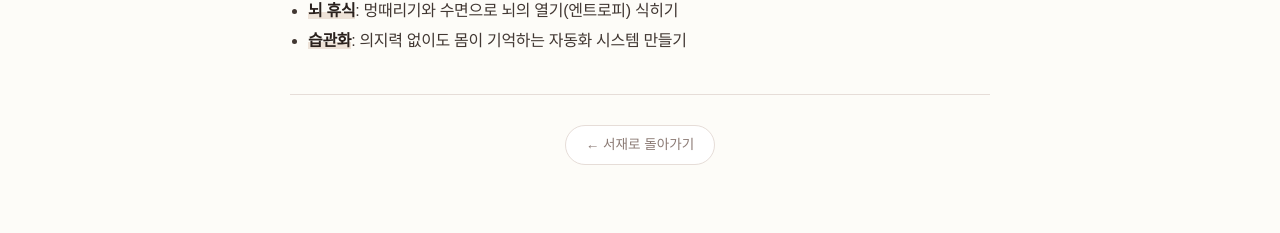
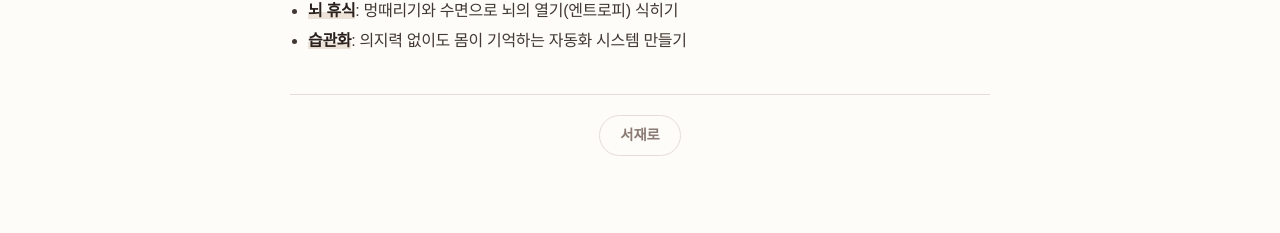
Before and after one commit to somath-edu/somath-edu.github.io, a Jekyll site: the page built from library/entropy.md, in a window 1280 px wide. Shown: the part 1930-2163 px from the top of the page. Built offline with Jekyll 4.4.1, drawn with Linux system fonts in a browser that asks for light colours; some web fonts are replaced.

Commit message:
Update book.html

```diff
--- a/_layouts/book.html
+++ b/_layouts/book.html
@@ -32,7 +32,7 @@
 
         header {
             text-align: center;
-            padding: 10px 0 5px; /* 헤더 높이 최소화 */
+            padding: 10px 0 5px; /* 헤더 높이 최소화 유지 */
             border-bottom: 1px solid var(--line-color);
         }
         .brand-mini {
@@ -47,12 +47,12 @@
         .book-container {
             max-width: 700px;
             margin: 0 auto;
-            padding: 10px 20px 60px; /* 본문 시작 위치를 위로 바짝 당김 */
+            padding: 10px 20px 80px; /* 하단 여백 충분히 확보 (네비게이션 공간) */
         }
 
         .chapter-header {
             text-align: center;
-            margin-bottom: 15px; /* 제목과 본문 사이 간격 대폭 축소 */
+            margin-bottom: 15px;
         }
         .chapter-label {
             display: block;
@@ -89,12 +89,11 @@
             margin-bottom: 1.0rem;
         }
 
-        /* [핵심 수정] Part 제목(h1)을 위쪽 선에 바짝 붙임 */
         .content-body h1 {
             font-family: var(--font-title);
             font-size: 1.5rem;
             text-align: center;
-            margin-top: 10px;    /* 25px -> 10px (선 바로 밑으로 당김) */
+            margin-top: 10px;    /* 선 밑으로 바짝 당김 유지 */
             margin-bottom: 10px;
             color: var(--text-main);
             border-bottom: 2px solid var(--text-main);
@@ -159,29 +158,48 @@
             border: 0;
             height: 1px;
             background: var(--line-color);
-            margin: 15px 0; /* 구분선 위아래 간격 최소화 (20px -> 15px) */
+            margin: 15px 0; /* 구분선 위아래 간격 최소화 유지 */
         }
 
-        .book-footer {
+        /* --- [추가됨] 3단 네비게이션 스타일 --- */
+        .book-navigation {
             margin-top: 40px;
-            text-align: center;
+            padding-top: 20px;
             border-top: 1px solid var(--line-color);
-            padding-top: 30px;
+            display: flex; /* 가로 배치 */
+            justify-content: space-between; /* 양 끝 정렬 */
+            align-items: center; /* 수직 중앙 정렬 */
+            font-family: var(--font-body);
         }
-        .btn-back {
-            display: inline-block;
+
+        /* 공통 버튼 스타일 */
+        .nav-btn {
+            text-decoration: none;
+            color: var(--text-sub);
+            font-size: 0.9rem;
+            padding: 8px 12px;
+            border-radius: 6px;
+            transition: all 0.2s ease;
+        }
+        .nav-btn:hover {
+            color: var(--text-main);
+            background-color: #f5f0eb;
+        }
+
+        /* 가운데 '서재로' 버튼 강조 */
+        .nav-center {
+            font-weight: 600;
+            border: 1px solid var(--line-color);
+            border-radius: 30px;
             padding: 8px 20px;
-            border: 1px solid var(--line-color);
-            background-color: white;
-            border-radius: 30px;
-            color: var(--text-sub);
-            text-decoration: none;
-            font-size: 0.85rem;
-            transition: 0.3s;
         }
-        .btn-back:hover {
+        .nav-center:hover {
             border-color: var(--text-main);
-            color: var(--text-main);
+        }
+
+        /* 빈 공간 채우기용 (버튼 없을 때 레이아웃 깨짐 방지) */
+        .nav-placeholder {
+            width: 60px;
         }
 
         @media (max-width: 600px) {
@@ -192,6 +210,11 @@
                 max-width: 100%;
                 max-height: 250px;
                 margin: 15px auto;
+            }
+            /* 모바일에서 버튼 글씨 조금 작게 */
+            .nav-btn {
+                font-size: 0.8rem;
+                padding: 6px 8px;
             }
         }
     </style>
@@ -216,8 +239,20 @@
             {{ content }}
         </div>
 
-        <div class="book-footer">
-            <a href="/" class="btn-back">← 서재로 돌아가기</a>
+        <div class="book-navigation">
+
+            {% if page.prev_link %}
+                <a href="{{ page.prev_link }}" class="nav-btn">← 이전</a>
+            {% else %}
+                <span class="nav-placeholder"></span> {% endif %}
+
+            <a href="/entropy.html" class="nav-btn nav-center">서재로</a>
+
+            {% if page.next_link %}
+                <a href="{{ page.next_link }}" class="nav-btn">다음 →</a>
+            {% else %}
+                <span class="nav-placeholder"></span> {% endif %}
+
         </div>
 
     </div>
```
